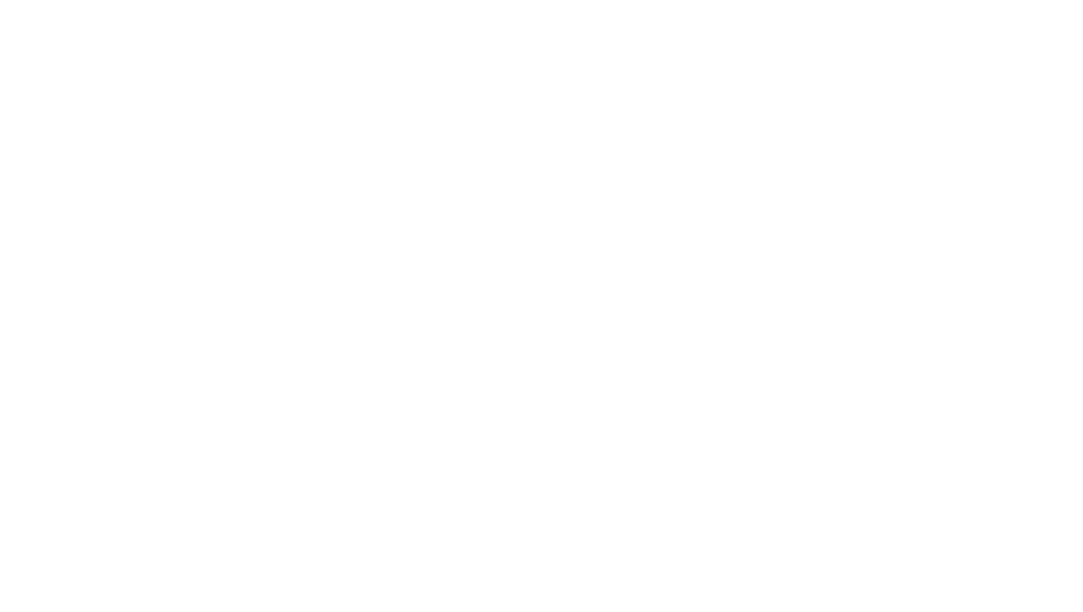
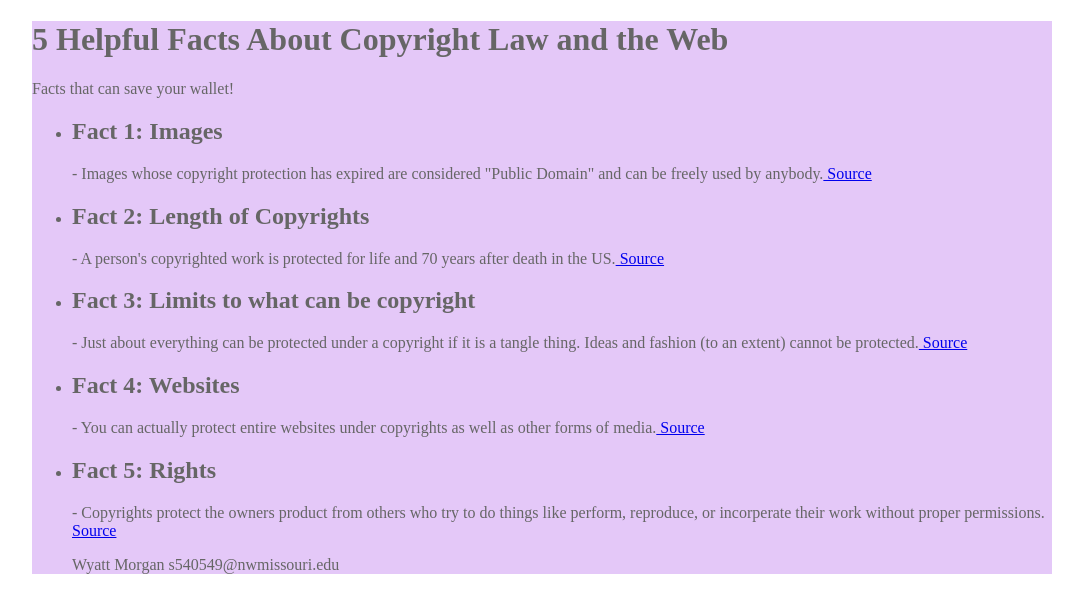
Before and after one commit to 44334-fa21/ch11handsonexercise-GoneBerzerk115, a plain HTML site: page index.html in a window 1280 px wide. Shown: the whole page, without its empty margins (98-1181 px from the left). Drawn offline with Linux system fonts and the light colour scheme.

Commit message:
CH11 Exercise
Edited Exercise

```diff
--- a/index.html
+++ b/index.html
@@ -1,13 +1,47 @@
 <!DOCTYPE html>
 <html lang="en">
-	<head>
-		<title>LASTNAME Chapter11HandsOnExercise</title>
-		<meta charset="utf-8">
-		<style>
 
-		</style>
-	</head>
+<head>
+	<title>Morgan Chapter11HandsOnExercise</title>
+	<meta charset="utf-8">
+	<meta name="viewport" content="width=device-width, initial-scale=1.0">
+	<style>
+		#wrapper {
+			background-color: #b7e6;
+			color: #666666;
+			width: 90%;
+			margin: auto;
+			min-width: 450px;
+			max-width: 1020px;
+	</style>
+</head>
+
 <body>
+	<div id="wrapper">
+		<header>
+			<h1>5 Helpful Facts About Copyright Law and the Web</h1>
+			<span>Facts that can save your wallet!</span>
+		</header>
+		<ul>
+			<li>
+				<h2>Fact 1: Images</h2>
+				<p> - Images whose copyright protection has expired are
+					considered "Public Domain" and can be freely used by anybody.<a href="https://students.colum.edu/career-center/articles/10-facts-about-copyright"> Source</a></p>
+			<li>
+				<h2>Fact 2: Length of Copyrights</h2>
+				<p> - A person's copyrighted work is protected for life and 70 years after death in the US.<a href="https://boylancode.com/ten-things-probably-didnt-know-copyrights/"> Source</a></p>
+			<li>
+				<h2>Fact 3: Limits to what can be copyright</h2>
+				<p> - Just about everything can be protected under a copyright if it is a tangle thing. Ideas and fashion (to an extent) cannot be protected.<a href="https://www.themyerslg.com/blog/2016/09/7-must-know-facts-about-u-s-copyright-law/">
+						Source</a></p>
+			<li>
+				<h2>Fact 4: Websites</h2>
+				<p> - You can actually protect entire websites under copyrights as well as other forms of media.<a href="https://www.copyright.gov/help/faq/faq-protect.html"> Source</a></p>
+			<li>
+				<h2>Fact 5: Rights</h2>
+				<p> - Copyrights protect the owners product from others who try to do things like perform, reproduce, or incorperate their work without proper permissions.<a
+						href="https://www.legalzoom.com/articles/8-basic-facts-every-musician-should-know-about-copyright-law"> Source</a></p>
+</body>
+Wyatt Morgan s540549@nwmissouri.edu
 
-</body>
 </html>
```
